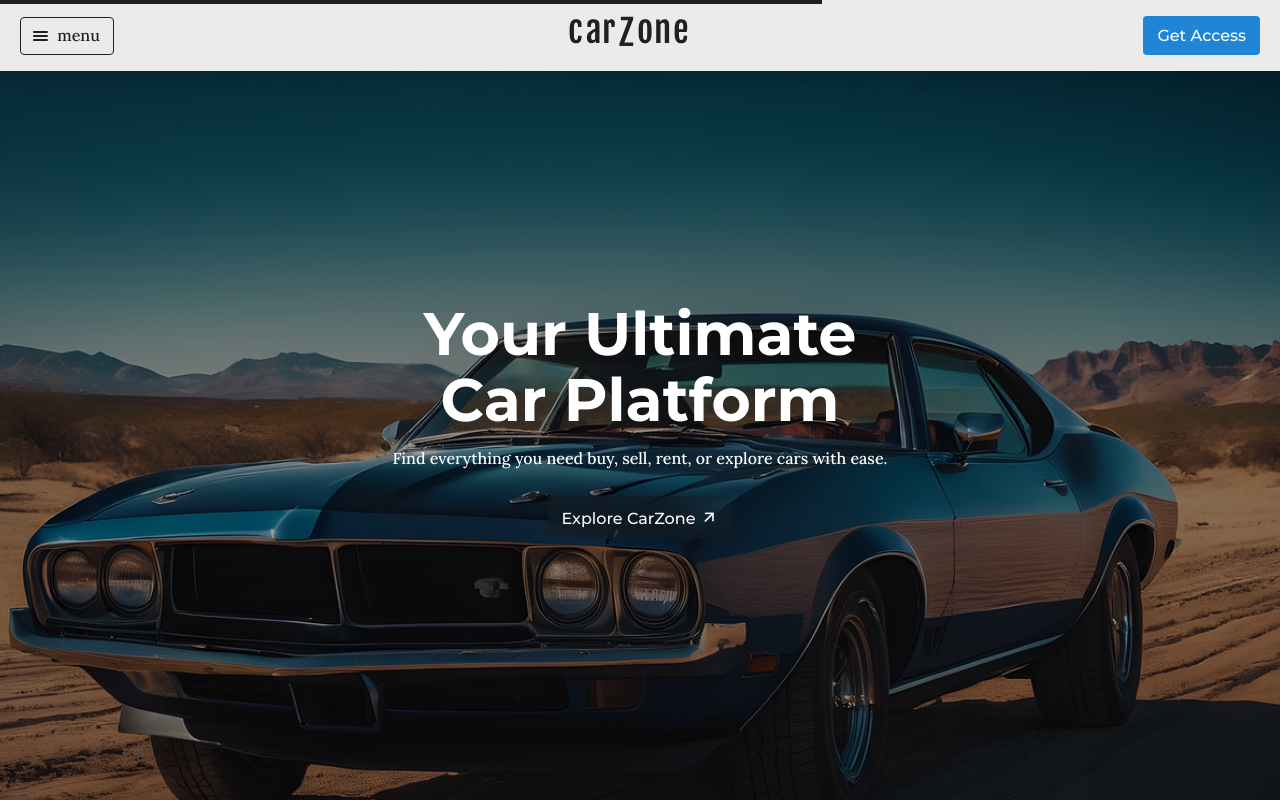
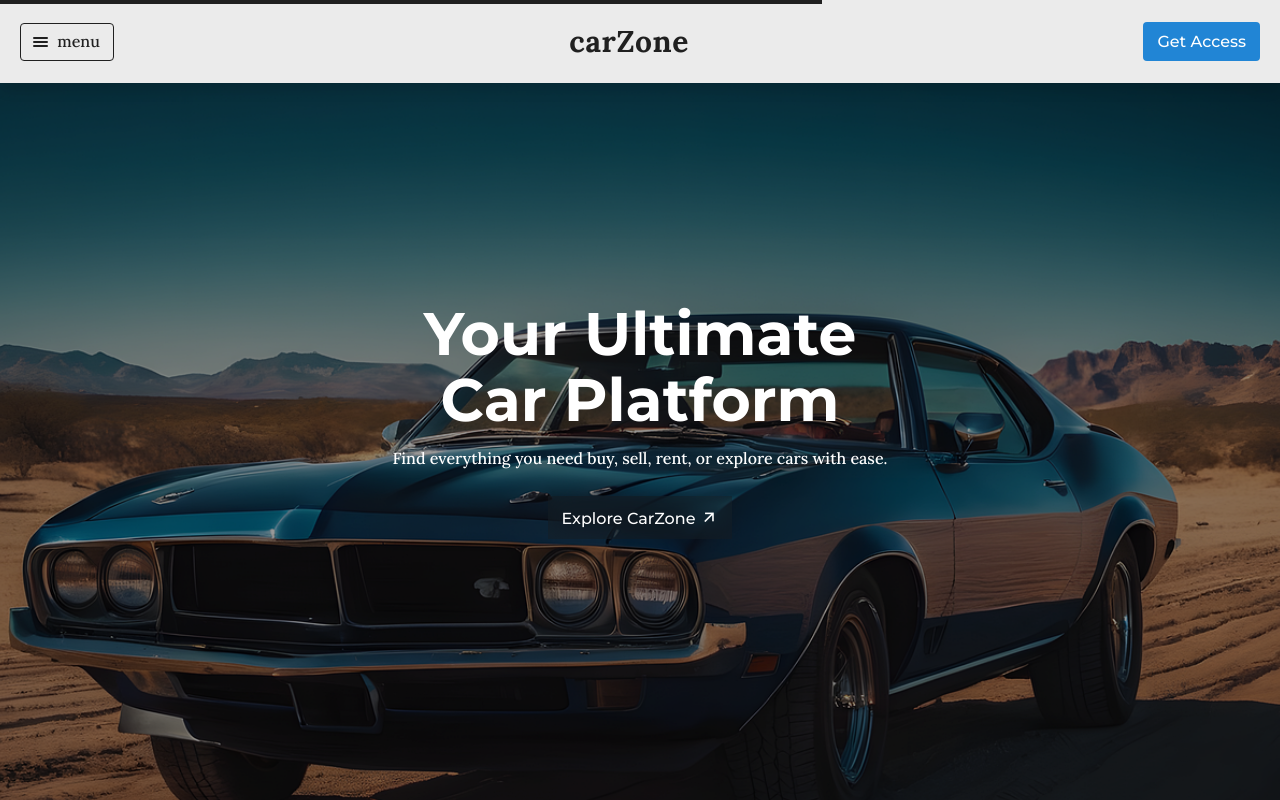
Before and after one commit to mounirabcire/carZone, a React (Vite) app in the folder client/: page / in a window 1280 px wide. Shown: the top 800 px of the page. Built offline with nearby package versions, Linux system fonts and the light colour scheme.

Commit message:
refactor: simplify Logo component by using character strings instead of image paths

```diff
--- a/client/src/ui/navbar/Logo.tsx
+++ b/client/src/ui/navbar/Logo.tsx
@@ -3,36 +3,26 @@ import styled from "styled-components";
 const LogoStyle = styled.div`
     display: flex;
     align-items: center;
-    gap: 4px;
+    gap: .5px;
     color: var(--gray-40);
     z-index: 10;
 
-    .nav__car-box {
+    .nav__char-box {
+        display: inline-block;
         color: var(--gray-40);
-        display: inline-block;
+        font-size: 30px;
+        font-weight: bold;
     }
 `;
 
-const logoCharacters = [
-    { path: "/assets/images/logo/c.svg", char: "c" },
-    { path: "/assets/images/logo/a.svg", char: "a" },
-    { path: "/assets/images/logo/r.svg", char: "r" },
-    { path: "/assets/images/logo/Z.svg", char: "Z" },
-    { path: "/assets/images/logo/o.svg", char: "o" },
-    { path: "/assets/images/logo/n.svg", char: "n" },
-    { path: "/assets/images/logo/e.svg", char: "e" },
-];
+const logoCharacters = ["c", "a", "r", "Z", "o", "n", "e"];
 
 function Logo() {
     return (
         <LogoStyle>
-            {logoCharacters.map(({ char, path }, idx) => (
+            {logoCharacters.map((char, idx) => (
                 <span key={idx} className="nav__char-box">
-                    <img
-                        src={path}
-                        alt="Logo Character"
-                        className={`nav__char nav__char__${char}`}
-                    />
+                    {char}
                 </span>
             ))}
         </LogoStyle>
```
